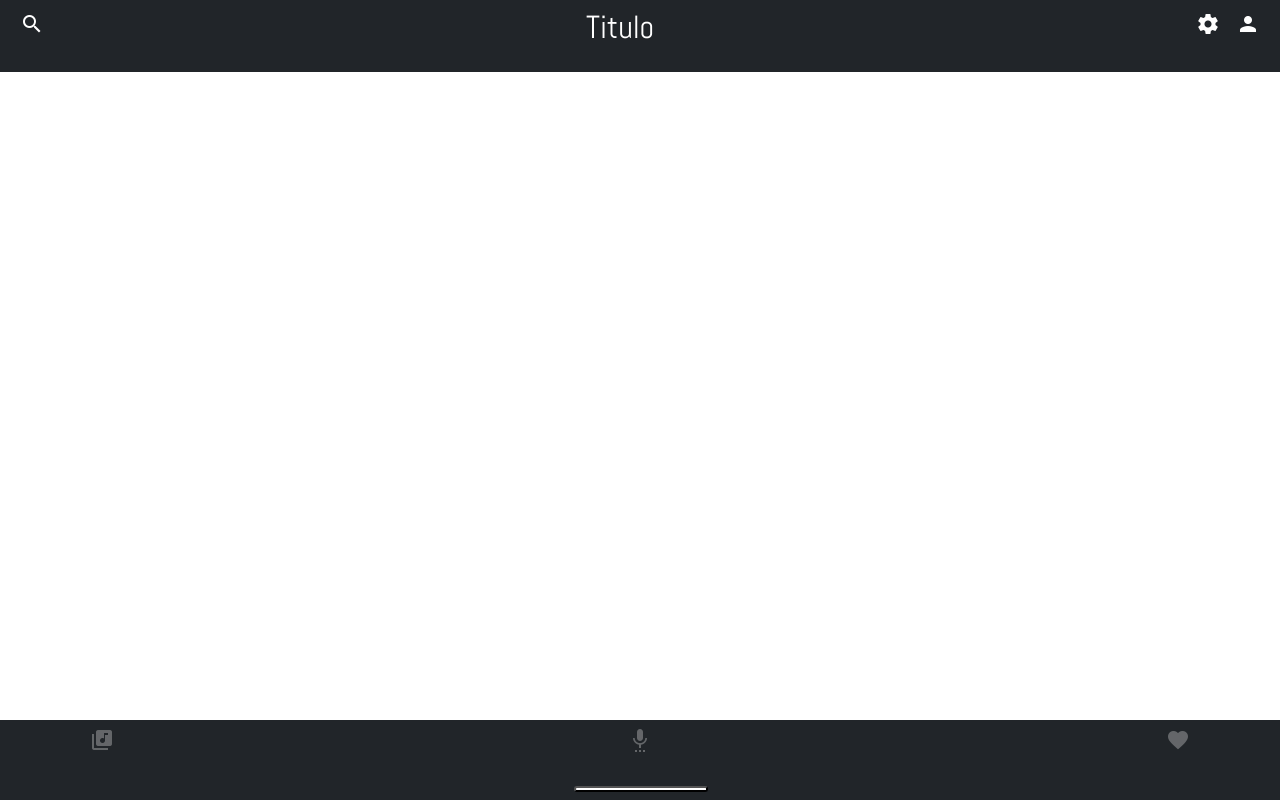
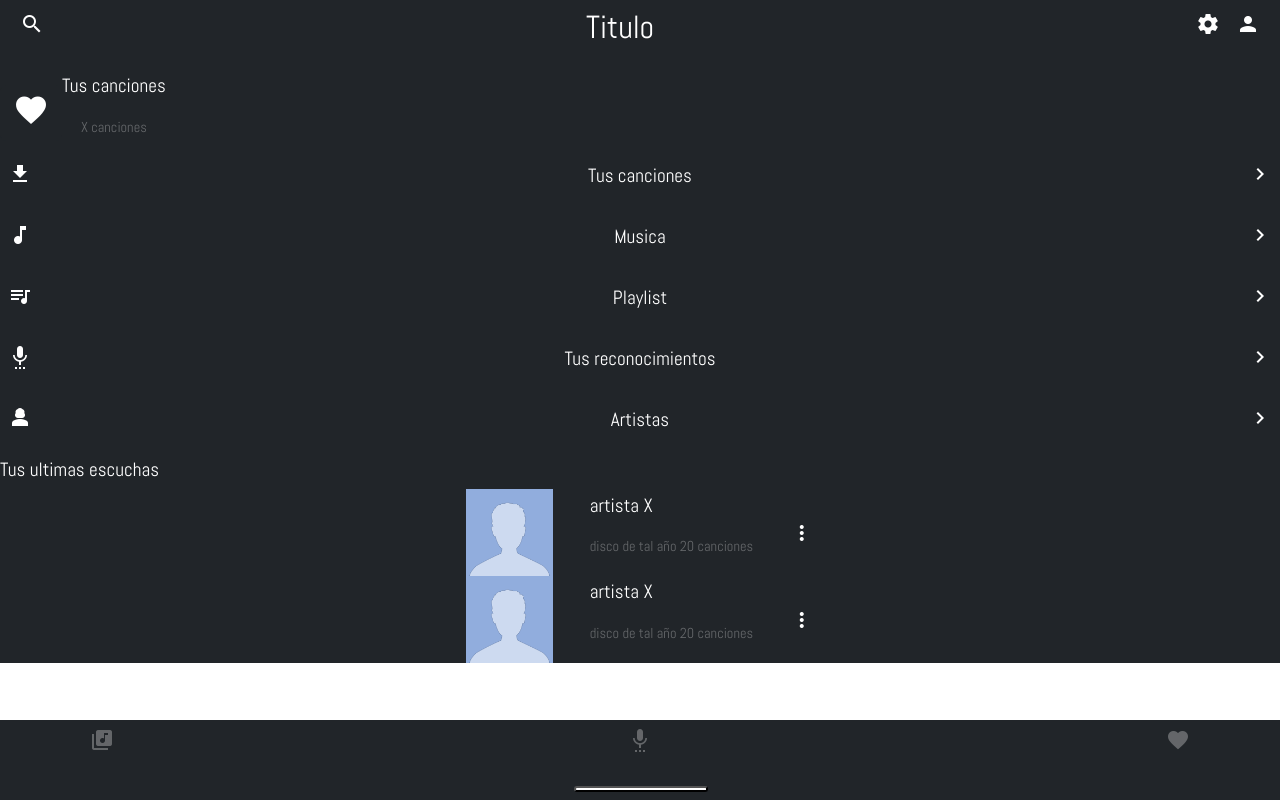
Before and after one commit to Alenn95/Musik, a plain HTML site: page index.html in a window 1280 px wide. Drawn offline with nearby package versions, Linux system fonts and the light colour scheme.

Commit message:
agregoperfilLogeado

```diff
--- a/index.html
+++ b/index.html
@@ -75,9 +75,9 @@
                         </div>
                         <div class="d-flex flex-row mt-1 align-items-center justify-content-center">
                             <form class="p-2">
-                                <input type="text" class="formLogin mb-3" placeholder="Username" >
+                                <input type="text" class="formLogin mb-3" placeholder="Username">
 
-                                <input type="text" class="formLogin" placeholder="Password" >
+                                <input type="text" class="formLogin" placeholder="Password">
                             </form>
                         </div>
                         <div class="d-flex flex-row align-items-center justify-content-evenly mt-3">
@@ -92,13 +92,108 @@
                     </div>
                 </div>
             </section>
+            <section v-show="pagina = 'perfilog'" class="perfilog">
+                <div class="d-flex flex-column justify-content-start bg-dark">
+                    <div class="d-flex flex-row align-items-center justify-content-start">
+                        <button class="btn btn-dark">
+                            <span class="material-icons md-light md-36">
+                                favorite
+                            </span>
+                        </button>
+                        <div class="d-flex flex-column justify-content-start align-items-center">
+                            <p class="letra">Tus canciones</p>
+                            <p class="letraChicaDisabled">X canciones</p>
+                        </div>
+                    </div>
+                    <div class="d-flex flex-column justify-content-start align-items-center">
+                        <div class="p-2 d-flex flex-row justify-content-between w-100">
+                            <span class="material-icons md-light md-24">
+                                download
+                            </span>
+                            <p class="letra"> Tus canciones</p>
+                            <span class="material-icons md-light md-24">
+                                chevron_right
+                            </span>
+                        </div>
+                        <div class="p-2 d-flex flex-row justify-content-between w-100">
+                            <span class="material-icons md-light md-24">
+                                music_note
+                            </span>
+                            <p class="letra"> Musica</p>
+                            <span class="material-icons md-light md-24">
+                                chevron_right
+                            </span>
+                        </div>
+                        <div class="p-2 d-flex flex-row justify-content-between w-100">
+                            <span class="material-icons md-light md-24">
+                                queue_music
+                            </span>
+                            <p class="letra"> Playlist</p>
+                            <span class="material-icons md-light md-24">
+                                chevron_right
+                            </span>
+                        </div>
+                        <div class="p-2 d-flex flex-row justify-content-between w-100">
+                            <span class="material-icons md-light md-24">
+                                settings_voice
+                            </span>
+                            <p class="letra"> Tus reconocimientos</p>
+                            <span class="material-icons md-light md-24">
+                                chevron_right
+                            </span>
+                        </div>
+                        <div class="p-2 d-flex flex-row justify-content-between w-100">
+                            <span class="material-icons md-light md-24">
+                                person_3
+                            </span>
+                            <p class="letra"> Artistas</p>
+                            <span class="material-icons md-light md-24">
+                                chevron_right
+                            </span>
+                        </div>
+                    </div>
 
+                    <h3 class="letra">Tus ultimas escuchas</h3>
+
+                    <div class="d-flex flex-column align-items-center">
+                        <div class="d-flex flex-row align-items-center justify-content-between w-98">
+                            <img class="w-25" src="./img/silhouette.jpg" alt="">
+                            <div class="d-flex flex-column  justify-content-start">
+                                <p class="letra">artista X</p>
+                                <p class="letraChicaDisabled">
+                                    disco de tal año
+                                    20 canciones
+                                </p>
+                            </div>
+
+                            <span class="material-icons md-light md-24">
+                                more_vert
+                            </span>
+                        </div>
+                        <div class="d-flex flex-row align-items-center justify-content-between w-98">
+                            <img class="w-25" src="./img/silhouette.jpg" alt="">
+                            <div class="d-flex flex-column  justify-content-start">
+                                <p class="letra">artista X</p>
+                                <p class="letraChicaDisabled">
+                                    disco de tal año
+                                    20 canciones
+                                </p>
+                            </div>
+                            <span class="material-icons md-light md-24">
+                                more_vert
+                            </span>
+                        </div>
+
+                    </div>
+                </div>
+            </section>
             <section v-show="pagina == 'reconocimiento'" class="sectionRecognize">
 
                 <div class="d-flex flex-wrap justify-content-center">
 
                     <div v-if="recording=='off'" class="m-4 d-flex flex-wrap justify-content-center">
-                        <img onclick="grabarAudio()" src="/img/icons/microphone_icon.svg" alt="microphone_icon" class="recognizeButton">
+                        <img onclick="grabarAudio()" src="/img/icons/microphone_icon.svg" alt="microphone_icon"
+                            class="recognizeButton">
                         <p class="w-100 m-4 text-center textoRecognize">Press to recognize some music</p>
                     </div>
 
@@ -118,7 +213,9 @@
                         <p class="w-100 text-center textoRecognize">We think this is what are you looking for...</p>
                     </div>
 
-                    <iframe class="m-4" style="border-radius:12px" v-bind:src="spotifyLink" width="100%" height="380" frameBorder="0" allowfullscreen="" allow="autoplay; clipboard-write; encrypted-media; fullscreen; picture-in-picture"></iframe>
+                    <iframe class="m-4" style="border-radius:12px" v-bind:src="spotifyLink" width="100%" height="380"
+                        frameBorder="0" allowfullscreen=""
+                        allow="autoplay; clipboard-write; encrypted-media; fullscreen; picture-in-picture"></iframe>
 
                 </div>
 
@@ -134,7 +231,7 @@
                         <!-- <a href="">
                             <img src="./img/icons/tapbar/Active=No.png" alt="">
                         </a> -->
-                        <span  class="material-icons md-light md-24 md-inactive">
+                        <span class="material-icons md-light md-24 md-inactive">
                             library_music
                         </span>
                     </div>
@@ -149,7 +246,7 @@
                         <!-- <a href="">
                             <img src="./img/icons/tapbar/Active=No, Like=Yes.png" alt="">
                         </a> -->
-                        <span  class="material-icons md-light md-24 md-inactive">
+                        <span class="material-icons md-light md-24 md-inactive">
                             favorite
                         </span>
                     </div>
--- a/style/style.css
+++ b/style/style.css
@@ -13,6 +13,11 @@ html {
     font-family: 'Abel', sans-serif;
     color: rgb(255, 255, 255);
     font-size: 1.2rem;
+}
+.letraChicaDisabled {
+    font-family: 'Abel', sans-serif;
+    color: rgb(255, 255, 255, 0.3);
+    font-size: .9rem;
 }
 
 .material-simbols-outlined{
@@ -60,6 +65,10 @@ footer {
     background-image: url("/img/fondo.jpg");
     background-attachment: scroll;
     background-size: cover;
+}
+
+.perfillog{
+    height: 84vh;
 }
 
 .perfilImg {
@@ -125,7 +134,8 @@ overflow: auto;
 
 .sectionRecognize{
     background-image: url(/img/background.jpg);
-    background-position: center;
+    background-attachment: scroll;
+    background-size: cover;
     display: flex;
     justify-content: center;
 }
```
Lines whose indentation alone changed are shown as unchanged.
